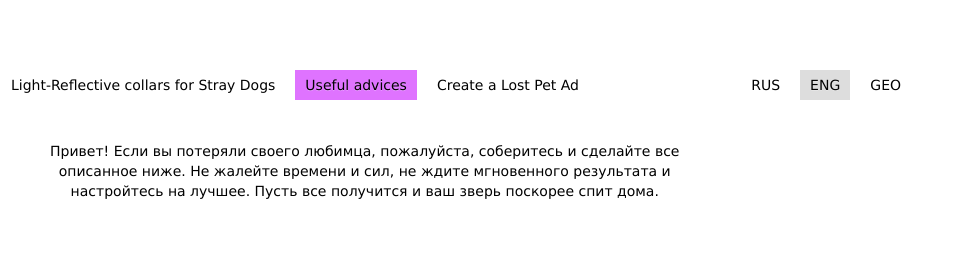
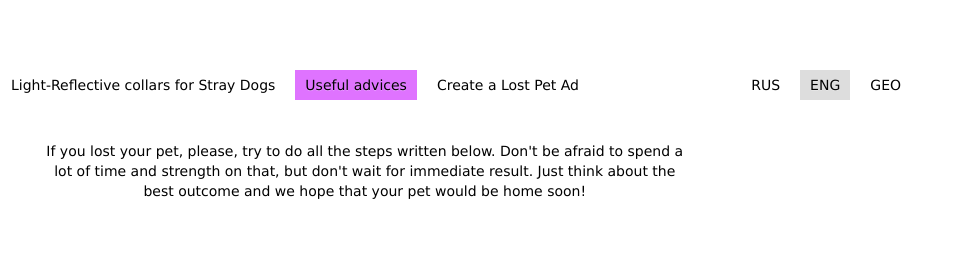
Before and after one commit to olga-kulevich/advertisement, a website with bundled scripts: page index.html in a window 1280 px wide. Both pictures are taken after a click on the link "Useful advices". Shown: the top 268 px of the page, 324-1280 px from the left. Built offline with nearby package versions, Linux system fonts and the light colour scheme; a script that the page names is missing; some icons are missing; files whose address does not match are found by name.

Commit message:
Translated the header text on the #main page

```diff
--- a/index.html
+++ b/index.html
@@ -59,7 +59,7 @@
 
 <div id="header-home" class="container text-in-head header-main" style="display: none">
     <div class="row">
-        <div style="text-align: center;" class="col-lg-7 col-md-8 col-lg-offset-3 col-md-offset-3">Привет! Если вы потеряли своего любимца, пожалуйста, соберитесь и сделайте все описанное ниже. Не жалейте времени и сил, не ждите мгновенного результата и настройтесь на лучшее. Пусть все получится и ваш зверь поскорее спит дома.
+        <div style="text-align: center;" class="col-lg-7 col-md-8 col-lg-offset-3 col-md-offset-3">If you lost your pet, please, try to do all the steps written below. Don't be afraid to spend a lot of time and strength on that, but don't wait for immediate result. Just think about the best outcome and we hope that your pet would be home soon!
         </div>
     </div>
 </div>
```
